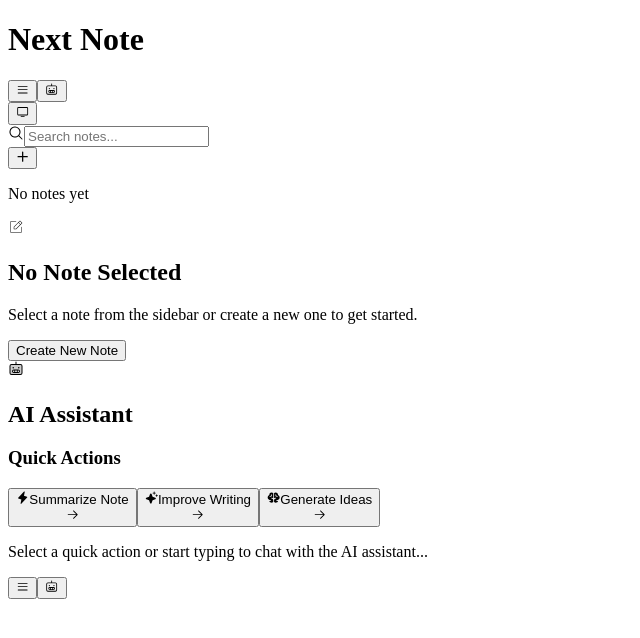
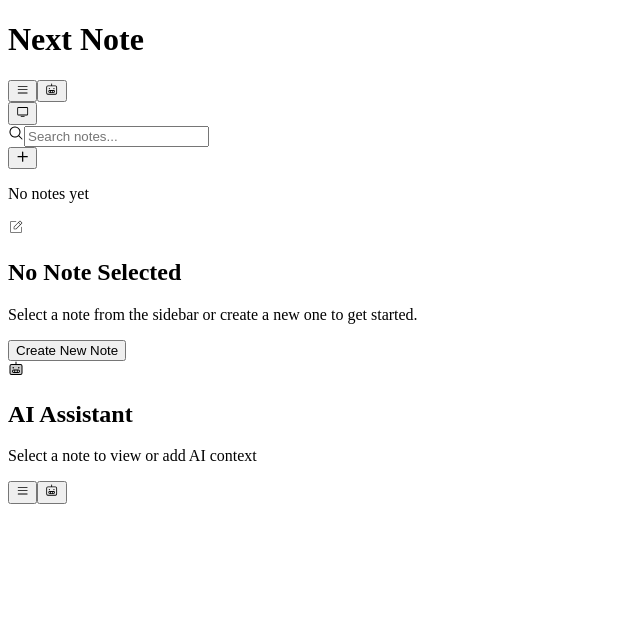
Before and after one commit to fletcherstud/next-note, a React (Vite) app in the folder src/renderer/: page / in a window 1280 px wide. Shown: the top 638 px of the page, without its empty margins (0-640 px from the left). Built offline with nearby package versions, Linux system fonts and the light colour scheme.

Commit message:
handled changing a notes context

```diff
--- a/src/renderer/src/components/Layout/AIPanel.tsx
+++ b/src/renderer/src/components/Layout/AIPanel.tsx
@@ -1,57 +1,132 @@
-import { Robot, Lightning, Sparkle, Brain, ArrowRight } from '@phosphor-icons/react'
+import { PencilLine, Robot, Trash, X } from '@phosphor-icons/react'
+import { useNotes } from '../../hooks/useNotes'
+import { useState } from 'react'
 
 export function AIPanel(): JSX.Element {
+  const { notes, selectedNoteId, updateNote } = useNotes()
+  const [isEditing, setIsEditing] = useState(false)
+  const [tempContext, setTempContext] = useState('')
+
+  const selectedNote = notes.find(note => note.id === selectedNoteId)
+
+  const handleSaveContext = (): void => {
+    if (!selectedNote) return
+    updateNote(selectedNote.id, { context: tempContext.trim() || undefined })
+    setIsEditing(false)
+  }
+
+  const handleRemoveContext = (): void => {
+    if (!selectedNote) return
+    updateNote(selectedNote.id, { context: undefined })
+  }
+
+  const startEditing = (): void => {
+    setTempContext(selectedNote?.context || '')
+    setIsEditing(true)
+  }
+
+  if (!selectedNote) {
     return (
       <div className="flex h-full flex-col border-l border-gray-200 bg-gray-50 dark:border-gray-700 dark:bg-gray-800">
-      {/* Header */}
         <div className="border-b border-gray-200 p-4 dark:border-gray-700">
           <div className="flex items-center gap-2">
             <Robot className="text-primary-600 dark:text-primary-400 h-5 w-5" weight="duotone" />
             <h2 className="text-sm font-semibold text-gray-900 dark:text-gray-100">AI Assistant</h2>
           </div>
         </div>
+        <div className="flex flex-1 items-center justify-center p-4">
+          <p className="text-center text-sm text-gray-500 dark:text-gray-400">
+            Select a note to view or add AI context
+          </p>
+        </div>
+      </div>
+    )
+  }
 
-      {/* AI Features */}
-      <div className="flex-1 overflow-y-auto p-4">
-        <div className="space-y-4">
-          {/* Quick Actions */}
-          <div>
-            <h3 className="mb-2 text-xs font-medium uppercase text-gray-500 dark:text-gray-400">
-              Quick Actions
-            </h3>
+  return (
+    <div className="flex h-full flex-col border-l border-gray-200 bg-gray-50 dark:border-gray-700 dark:bg-gray-800">
+      <div className="border-b border-gray-200 dark:border-gray-700">
+        {/* Header */}
+        <div className="p-4">
+          <div className="flex items-center gap-2">
+            <Robot className="text-primary-600 dark:text-primary-400 h-5 w-5" weight="duotone" />
+            <h2 className="text-sm font-semibold text-gray-900 dark:text-gray-100">AI Assistant</h2>
+          </div>
+        </div>
+
+        {/* Context Section */}
+        <div className="border-t border-gray-100 bg-white px-4 py-3 dark:border-gray-700/50 dark:bg-gray-800/50">
+          <div className="mb-2 flex items-center gap-2">
+            <span className="text-xs font-medium uppercase tracking-wider text-gray-500 dark:text-gray-400">
+              Context
+            </span>
+            <div className="h-px flex-1 bg-gray-100 dark:bg-gray-700" />
+          </div>
+          <div className="relative rounded-lg bg-gray-50 p-2 dark:bg-gray-800">
+            {isEditing ? (
               <div className="space-y-2">
-              <button className="flex w-full items-center justify-between rounded-lg px-3 py-2 text-left text-sm font-medium text-gray-900 hover:bg-gray-200 dark:text-gray-100 dark:hover:bg-gray-700">
-                <div className="flex items-center gap-2">
-                  <Lightning className="h-4 w-4 text-yellow-500" weight="fill" />
-                  <span>Summarize Note</span>
-                </div>
-                <ArrowRight className="h-4 w-4 text-gray-400" weight="regular" />
+                <textarea
+                  value={tempContext}
+                  onChange={e => setTempContext(e.target.value)}
+                  placeholder="Add context to help AI understand your note..."
+                  className="w-full resize-none bg-transparent text-sm text-gray-600 placeholder-gray-400 focus:outline-none dark:text-gray-300 dark:placeholder-gray-500"
+                  rows={2}
+                />
+                <div className="flex justify-end gap-2">
+                  <button
+                    onClick={() => setIsEditing(false)}
+                    className="rounded px-2 py-1 text-xs font-medium text-gray-500 hover:bg-gray-200 hover:text-gray-700 dark:text-gray-400 dark:hover:bg-gray-700 dark:hover:text-gray-200"
+                  >
+                    Cancel
                   </button>
-              <button className="flex w-full items-center justify-between rounded-lg px-3 py-2 text-left text-sm font-medium text-gray-900 hover:bg-gray-200 dark:text-gray-100 dark:hover:bg-gray-700">
-                <div className="flex items-center gap-2">
-                  <Sparkle className="h-4 w-4 text-blue-500" weight="fill" />
-                  <span>Improve Writing</span>
-                </div>
-                <ArrowRight className="h-4 w-4 text-gray-400" weight="regular" />
-              </button>
-              <button className="flex w-full items-center justify-between rounded-lg px-3 py-2 text-left text-sm font-medium text-gray-900 hover:bg-gray-200 dark:text-gray-100 dark:hover:bg-gray-700">
-                <div className="flex items-center gap-2">
-                  <Brain className="h-4 w-4 text-purple-500" weight="fill" />
-                  <span>Generate Ideas</span>
-                </div>
-                <ArrowRight className="h-4 w-4 text-gray-400" weight="regular" />
+                  <button
+                    onClick={handleSaveContext}
+                    className="bg-primary-50 text-primary-600 hover:bg-primary-100 dark:bg-primary-900/10 dark:text-primary-400 dark:hover:bg-primary-900/20 rounded px-2 py-1 text-xs font-medium"
+                  >
+                    Save
                   </button>
                 </div>
               </div>
+            ) : selectedNote.context ? (
+              <div className="group relative">
+                <p className="cursor-pointer text-sm text-gray-600 hover:text-gray-900 dark:text-gray-400 dark:hover:text-gray-200">
+                  {selectedNote.context}
+                </p>
+                <div className="absolute -right-1 -top-1 flex gap-1 opacity-0 group-hover:opacity-100">
+                  <button
+                    onClick={startEditing}
+                    className="rounded-full bg-gray-100 p-1 text-gray-500 hover:bg-gray-200 hover:text-gray-700 dark:bg-gray-700 dark:text-gray-400 dark:hover:bg-gray-600 dark:hover:text-gray-300"
+                    aria-label="Edit context"
+                  >
+                    <PencilLine className="h-3 w-3" />
+                  </button>
+                  <button
+                    onClick={handleRemoveContext}
+                    className="rounded-full bg-gray-100 p-1 text-gray-500 hover:bg-red-100 hover:text-red-600 dark:bg-gray-700 dark:text-gray-400 dark:hover:bg-red-900/20 dark:hover:text-red-400"
+                    aria-label="Remove context"
+                  >
+                    <Trash className="h-3 w-3" />
+                  </button>
+                </div>
+              </div>
+            ) : (
+              <button
+                onClick={startEditing}
+                className="w-full text-left text-sm text-gray-400 hover:text-gray-600 dark:text-gray-500 dark:hover:text-gray-300"
+              >
+                Add context to help AI understand your note
+              </button>
+            )}
+          </div>
+        </div>
+      </div>
 
-          {/* Chat Interface Placeholder */}
-          <div className="mt-6">
+      {/* Main Content Area */}
+      <div className="flex-1 overflow-y-auto p-4">
         <div className="rounded-lg border border-gray-200 bg-white p-4 dark:border-gray-600 dark:bg-gray-700">
           <p className="text-sm text-gray-500 dark:text-gray-400">
-                Select a quick action or start typing to chat with the AI assistant...
+            Start typing to chat with the AI assistant...
           </p>
-            </div>
-          </div>
         </div>
       </div>
     </div>
--- a/src/renderer/src/components/Layout/NoteEditor.tsx
+++ b/src/renderer/src/components/Layout/NoteEditor.tsx
@@ -37,11 +37,6 @@ export function NoteEditor(): JSX.Element {
       <h1 className="mb-4 text-2xl font-bold text-gray-900 dark:text-gray-100">
         {selectedNote.title}
       </h1>
-      {selectedNote.context && (
-        <div className="mb-4 rounded-lg bg-gray-100 p-3 dark:bg-gray-700">
-          <p className="text-sm text-gray-600 dark:text-gray-300">{selectedNote.context}</p>
-        </div>
-      )}
       <div className="h-px bg-gray-200 dark:bg-gray-700" />
     </div>
   )
```
Lines whose indentation alone changed are shown as unchanged.
